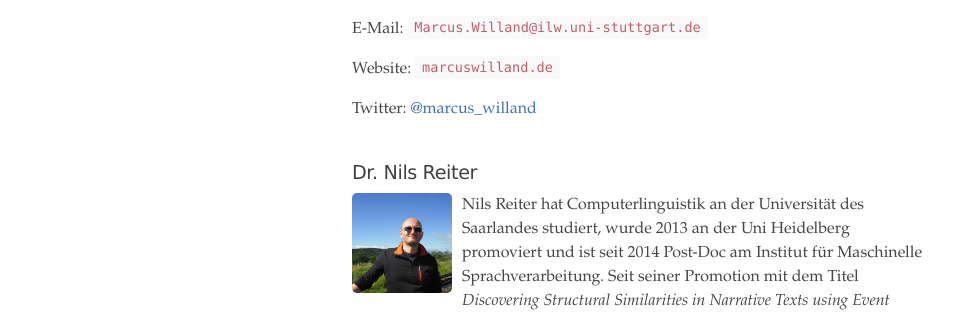
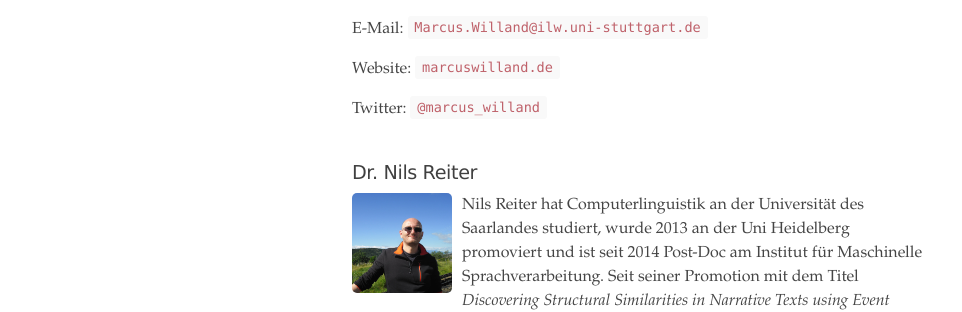
Before and after one commit to quadrama/quadrama.github.io, a Jekyll site: the page built from about.de.md, in a window 1280 px wide. Shown: the part 741-1053 px from the top of the page, without its empty margins (0-962 px from the left). Built offline with Jekyll 4.4.1, drawn with Linux system fonts in a browser that asks for light colours; nearby versions of some CDN libraries; library files that are not in the unit come from our copies.

```diff
--- a/about.de.md
+++ b/about.de.md
@@ -26,7 +26,7 @@ E-Mail: `Marcus.Willand@ilw.uni-stuttgart.de`
 
 Website: [`marcuswilland.de`](http://www.marcuswilland.de)
 
-Twitter: [@marcus_willand](https://twitter.com/Marcus_Willand)
+Twitter: [`@marcus_willand`](https://twitter.com/Marcus_Willand)
 <br>
 <br>
 
```
